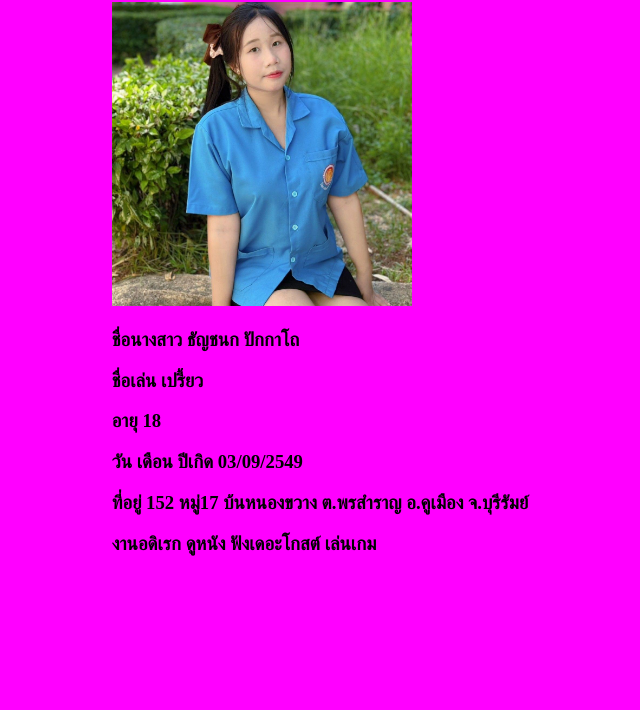
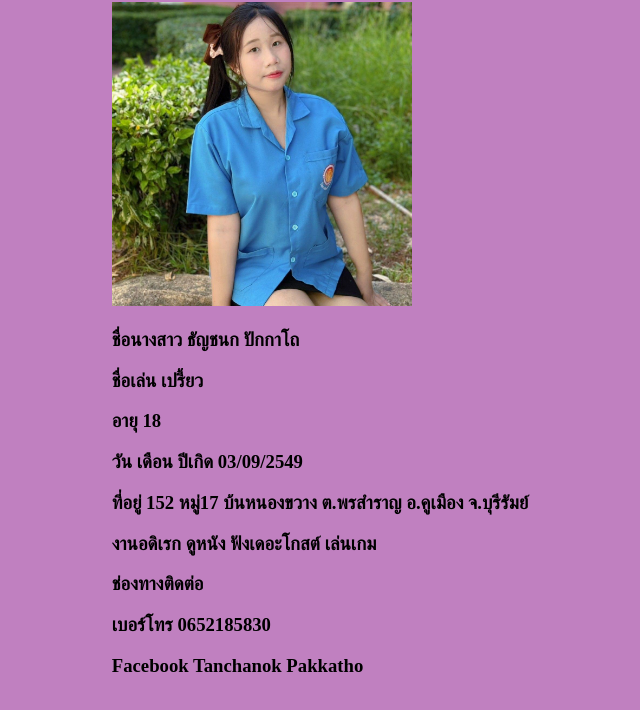
Before and after one commit to Tanchanok06/periyw-Front-End-KUTC-1-2568, a plain HTML site: page profile1.html in a window 1280 px wide. Shown: the part 102-812 px from the top of the page, without its empty margins (340-980 px from the left). Drawn offline with Linux system fonts and the light colour scheme.

Commit message:
profile1

```diff
--- a/profile1.html
+++ b/profile1.html
@@ -12,7 +12,7 @@
         justify-content: center;
         flex-direction: column;
         text-align: left;
-        background-color: fuchsia;
+        background-color: rgb(192, 128, 192);
     }
 
 </style>
@@ -27,6 +27,10 @@
         <h3>วัน เดือน ปีเกิด 03/09/2549</h3>
         <h3>ที่อยู่ 152 หมู่17 บ้นหนองขวาง ต.พรสำราญ อ.คูเมือง จ.บุรีรัมย์</h3>
         <h3>งานอดิเรก ดูหนัง ฟังเดอะโกสต์  เล่นเกม</h3>
+        <h3>ช่องทางติดต่อ</h3>
+        <h3>เบอร์โทร 0652185830 </h3>
+        <h3>Facebook Tanchanok Pakkatho</h3>
+
     </ul>
 
 </body>
```
